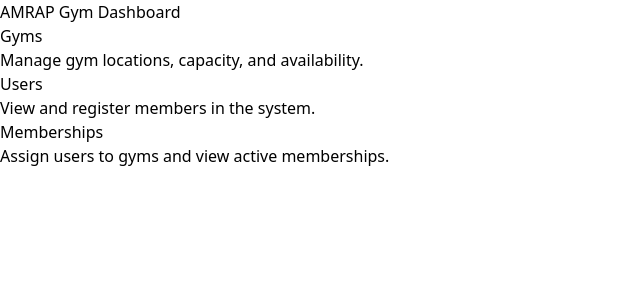
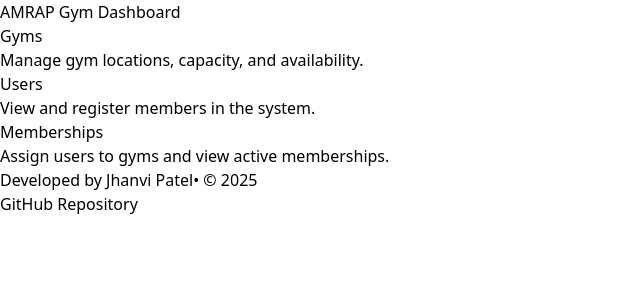
Before and after one commit to patel-jhanvi/amrap-gym, a React (Vite) app in the folder amrap-gym-ui/: page / in a window 1280 px wide. Shown: the top 300 px of the page, without its empty margins (0-640 px from the left). Built offline with nearby package versions, Linux system fonts and the light colour scheme; no server answers.

Commit message:
added footer

```diff
--- a/amrap-gym-ui/src/pages/Home.tsx
+++ b/amrap-gym-ui/src/pages/Home.tsx
@@ -32,6 +32,20 @@ const Home = () => {
                 </Link>
 
             </div>
+            {/* Footer */}
+            <div className="mt-16 text-center text-gray-500 text-sm">
+                Developed by <span className="text-gray-300 font-semibold">Jhanvi Patel</span>
+                • © {new Date().getFullYear()}
+                <br />
+                <a
+                    href="https://github.com/patel-jhanvi/amrap-gym"
+                    target="_blank"
+                    rel="noopener noreferrer"
+                    className="text-blue-400 hover:text-blue-300 underline"
+                >
+                    GitHub Repository
+                </a>
+            </div>
         </div>
     );
 };
```
